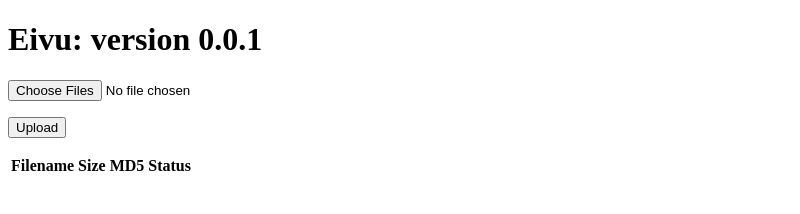
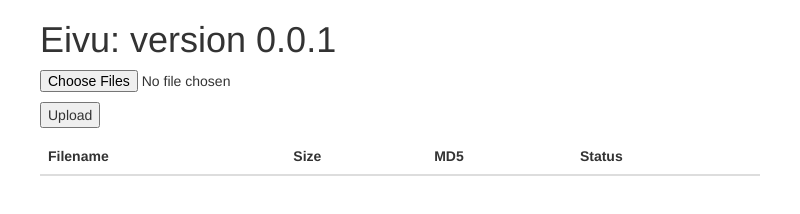
Before and after one commit to dabobert/eivu-client, an Electron app: page index.html in a window 800 px wide. Drawn offline with nearby package versions, Linux system fonts and the light colour scheme; no server answers.

Commit message:
- intergrated bootstrap theme into app

```diff
--- a/index.html
+++ b/index.html
@@ -1,9 +1,11 @@
 <!DOCTYPE html>
 <html>
   <head>
-    <title>Hello World!</title>
+    <title>Eivu: version 0.0.1</title>
+    <link rel="stylesheet" href="node_modules/bootstrap/dist/css/bootstrap.min.css">
   </head>
   <body>
+    <div class="container">
       <h1>Eivu: version 0.0.1</h1>
       <p>
   	    <input type="file" id="uploadTarget" onchange="assignDataPath(event)" webkitdirectory mozdirectory msdirectory odirectory directory multiple />
@@ -11,7 +13,7 @@
   	  <p>
   	    <button id="upload" onClick="testUpload()">Upload</button>
   	  </p>
-    <table id="fileData">
+      <table id="fileData" class="table table-striped">
       	<thead>
       		<th>Filename</th>
       		<th>Size</th>
@@ -24,5 +26,6 @@
       <script type="text/javascript" src="js/app.js"></script>
       <script type="text/javascript" src="js/cloud-file.js"></script>
       <script type="text/javascript" src="js/folder.js"></script>
+    </div>
   </body>
 </html>
--- a/js/app.js
+++ b/js/app.js
@@ -12,6 +12,7 @@ var ipc  = require('ipc'),
         requestData = { path: $("#uploadTarget").data("path") };
 
     Folder.traverse(initialDir, function(fullPath, fileStats) {
+      console.log(fullPath)
       var promise = new Promise((resolve, reject) => md5File(fullPath, function (error, md5) {
         if (error) return console.log(error);
 
@@ -19,7 +20,7 @@ var ipc  = require('ipc'),
 
         if (Folder.badFilenames().indexOf(filename) != -1) return console.log('skipping ' + filename);
 
-        $('<tr id="' + md5 + '"><td class="filename">' + filename + '</td><td class="size">' + fileStats.size + '</td><td class="md5">' + md5 + '</td><td class="status">Queued</td></tr>').appendTo('table#fileData tbody');
+        $('<tr id="' + md5 + '"><td class="filename">' + filename.substring(0,50) + '</td><td class="size">' + fileStats.size + '</td><td class="md5">' + md5 + '</td><td class="status">Queued</td></tr>').appendTo('table#fileData tbody');
         data = { fullPath: fullPath, md5: md5, filename: filename, size: fileStats.size }
         fileInfo.push( data );
         resolve( data );
--- a/js/cloud-file.js
+++ b/js/cloud-file.js
@@ -56,9 +56,6 @@ class CloudFile {
         alert("bang")
       });
     });//end md5File
-
-
-
   }
 
   static upload(fullPath,remotePath,callback) {
--- a/package.json
+++ b/package.json
@@ -17,7 +17,7 @@
     "angular": "^1.4.8",
     "angular-route": "^1.4.8",
     "aws-sdk": "^2.2.18",
-    "bootstrap": "^3.3.5",
+    "bootstrap": "^3.3.6",
     "crypto": "0.0.3",
     "filewalker": "^0.1.2",
     "jquery": "^2.1.4",
```
Lines whose indentation alone changed are shown as unchanged.
